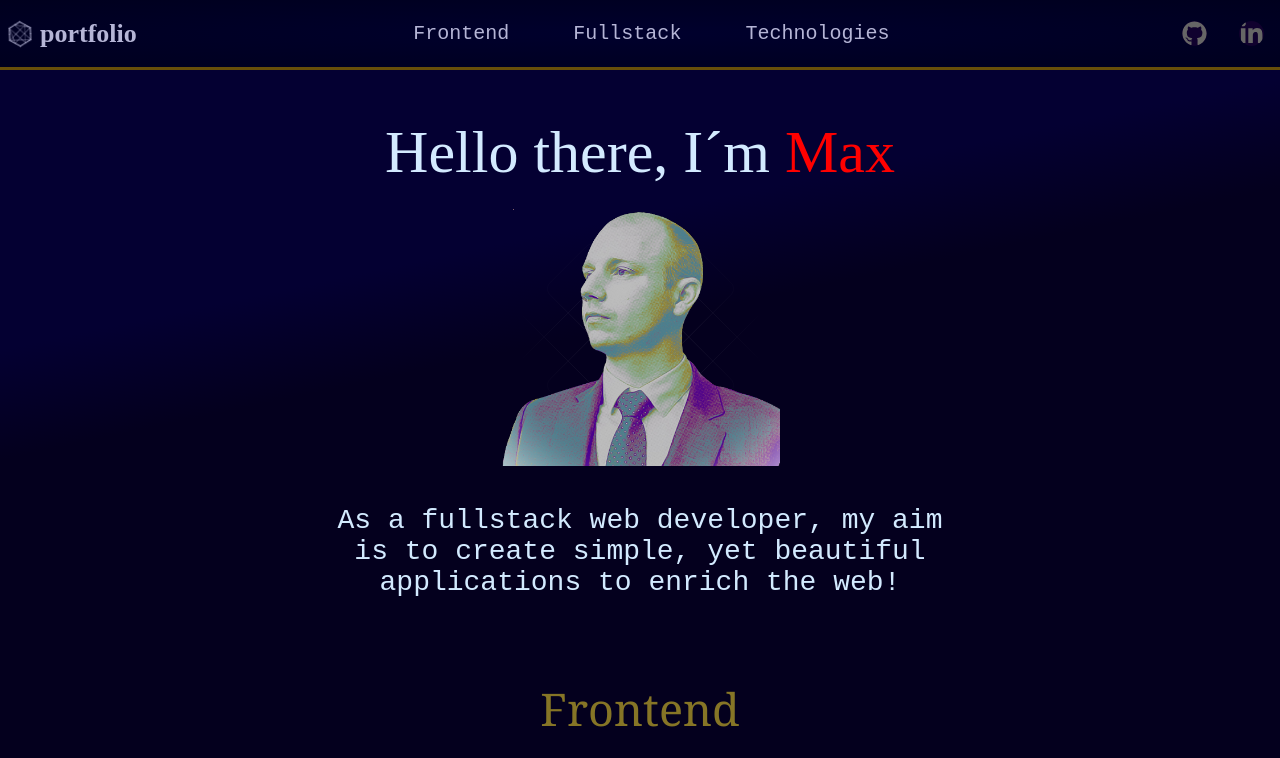
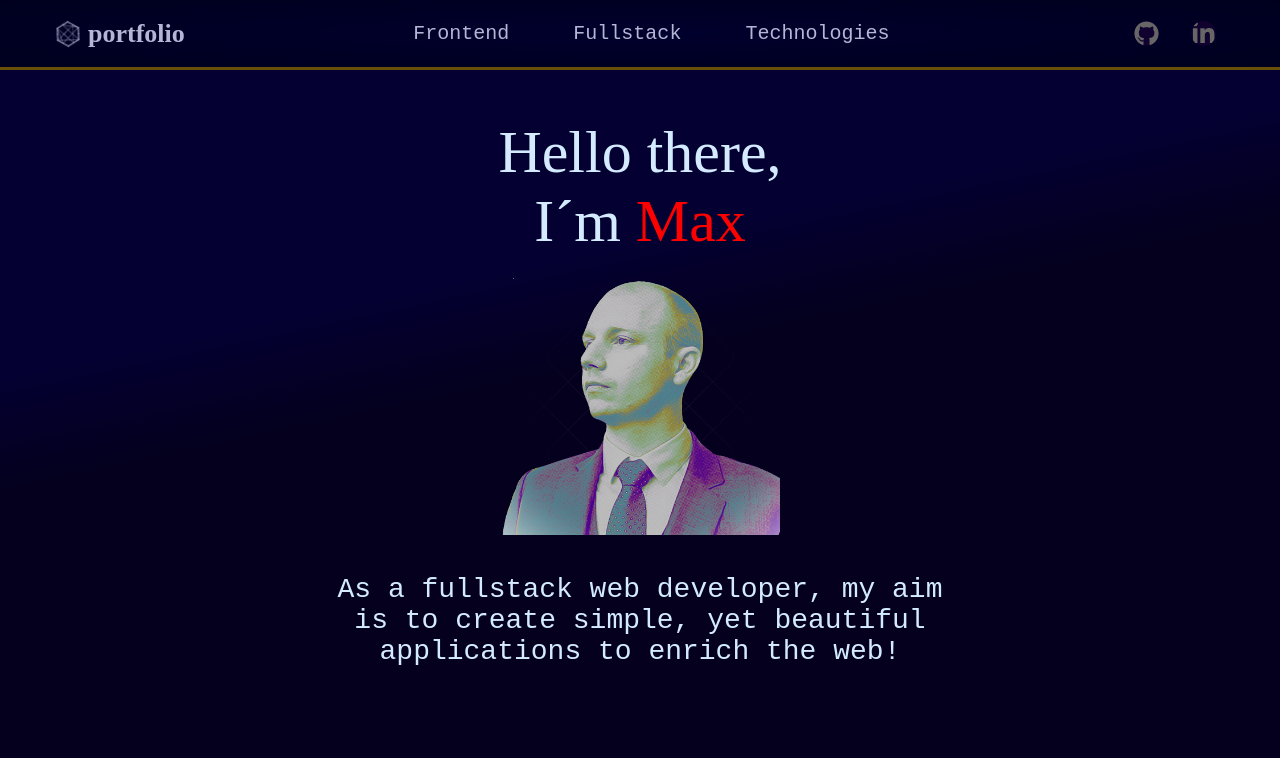
Before and after one commit to MaaX59/my_portfolio, a React (Create React App) app: page / in a window 1280 px wide. Shown: the top 758 px of the page. Built offline with nearby package versions, Linux system fonts and the light colour scheme.

Commit message:
some changes

```diff
--- a/src/containers/Header/header.jsx
+++ b/src/containers/Header/header.jsx
@@ -7,7 +7,8 @@ const Header = ()=>{
   return (
     <div className='app__header'>
     <div className='app__header-intro' >
-      <h1>Hello there, I´m&nbsp;<span style={{color:"red"}}>Max</span> </h1>
+      <h1>Hello there,</h1> <h1>I´m&nbsp;<span style={{color:"red"}}>Max</span> </h1>
+
       <div className='app__header-animation'>
       <img src={headshot} alt="headshot" />
       <BackgroundAnimation />
--- a/src/containers/Navbar/navbar.css
+++ b/src/containers/Navbar/navbar.css
@@ -16,7 +16,7 @@
   position: relative;
   justify-content: space-between;
   width: 100%;
-  /* margin: 0 3rem; */
+  margin: 0 3rem;
 }
 .app__navbar-title {
   display: flex;
```
